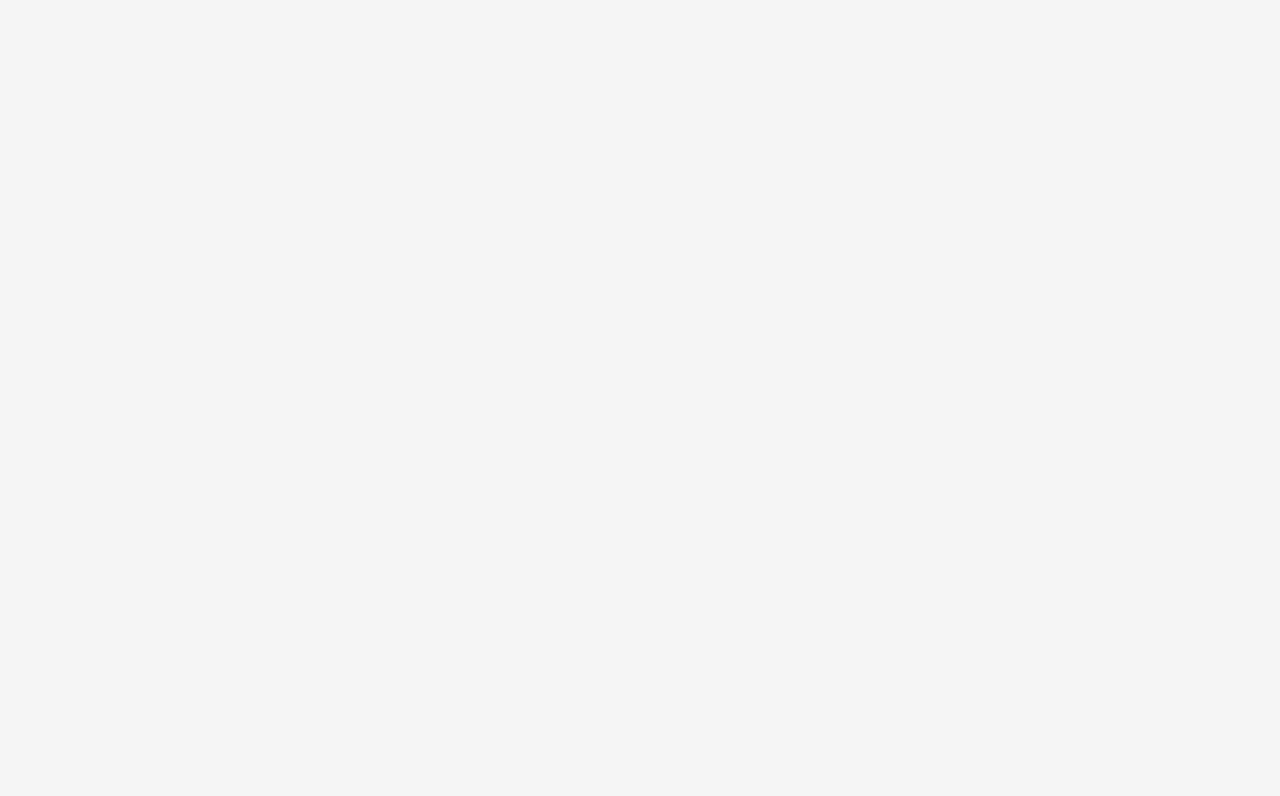
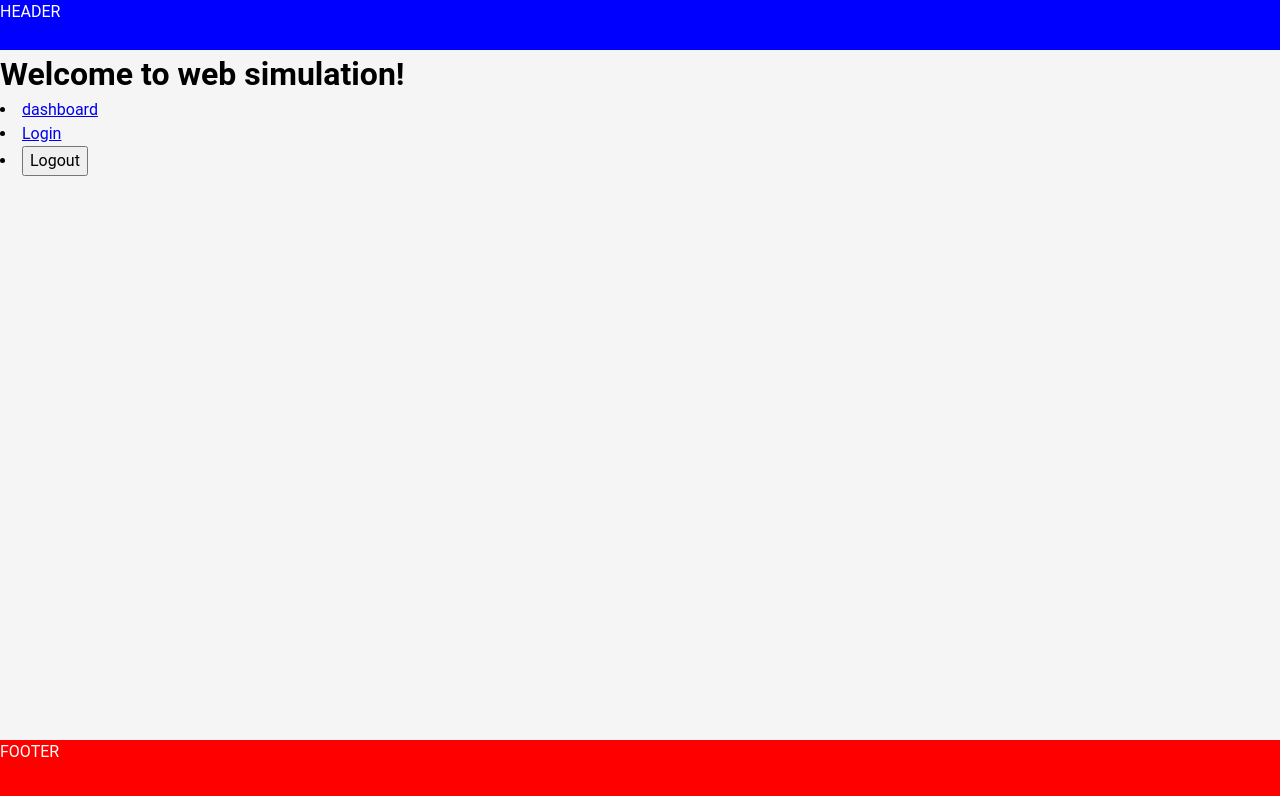
Before and after one commit to Naedri/company-simulation, a Next.js app in the folder client/: page / in a window 1280 px wide. Shown: the top 796 px of the page. Built offline with nearby package versions, Linux system fonts and the light colour scheme; no server answers.

Commit message:
[feat] init header footer layout

```diff
--- /dev/null
+++ b/client/components/footer.tsx
@@ -0,0 +1,25 @@
+import { useState } from "react";
+import Link from "next/link";
+import Error from "next/error";
+import { useRouter } from "next/router";
+import { getUserInfo, register } from "../utils/rest/auth";
+
+export default function Form() {
+    const router = useRouter();
+    const [loading, setLoading] = useState(false);
+    const [logError, setError] = useState<Error | null>(null);
+    const [logSuccess, setLogSuccess] = useState(false);
+
+    const footerStyle = {
+        backgroundColor: "red",
+        color: "white",
+        width: "100%",
+        height: "60px"
+    };
+
+    return (
+        <div className={"Footer"} style={footerStyle}>
+            FOOTER
+        </div>
+    );
+}
--- /dev/null
+++ b/client/components/header.tsx
@@ -0,0 +1,25 @@
+import { useState } from "react";
+import Link from "next/link";
+import Error from "next/error";
+import { useRouter } from "next/router";
+import { getUserInfo, register } from "../utils/rest/auth";
+
+export default function Form() {
+    const router = useRouter();
+    const [loading, setLoading] = useState(false);
+    const [logError, setError] = useState<Error | null>(null);
+    const [logSuccess, setLogSuccess] = useState(false);
+
+    const headerStyle = {
+        backgroundColor: "blue",
+        color: "white",
+        width: "100%",
+        height: "50px"
+    };
+
+    return (
+        <div className={"Header"} style={headerStyle}>
+            HEADER
+        </div>
+    );
+}
--- /dev/null
+++ b/client/components/layout.tsx
@@ -0,0 +1,27 @@
+import Header from "../components/header";
+import Footer from "../components/footer";
+import { CSSProperties } from "react";
+
+export default function Form(props) {
+    const layoutStyle : CSSProperties = {
+        display: "flex",
+        flexDirection: "column",
+        height: "100%",
+        width: "100%"
+    };
+    const contentStyle : CSSProperties = {
+        flex: 1,
+        display: "flex",
+        flexDirection: "column"
+    };
+
+    return (
+        <div className={"Layout"} style={layoutStyle}>
+            <Header />
+            <div className="Content" style={contentStyle}>
+                {props.children}
+            </div>
+            <Footer />
+        </div>
+    );
+}
--- a/client/pages/index.tsx
+++ b/client/pages/index.tsx
@@ -1,10 +1,14 @@
 import Link from "next/link";
 import { logout } from "../utils/rest/auth";
+import Layout from "../components/layout";
 
-export default function Home() {
-  return (<>{/*
-  <NavBar />
-  <ul>
+export default function Form() {
+    return (
+        <>
+        <Layout>
+            <h1>
+                Welcome to web simulation!
+            </h1>
             <li>
                 <Link href="/dashboard">
                     <a>dashboard</a>
@@ -18,8 +22,7 @@ export default function Home() {
             <li>
                 <button onClick={() => logout()}>Logout</button>
             </li>
-  </ul> */
-  }</>
-
+            </Layout>
+        </>
     );
 }
--- a/client/pages/login.tsx
+++ b/client/pages/login.tsx
@@ -23,8 +23,7 @@ export default function Form() {
       setLogSuccess(true);
       await router.replace("/");
     } else {
-      if (error?.response?.status === 404)
-        error.message =
+      if (error?.response?.status === 404) error.message =
           "Informations d'identification non valides. Veuillez réessayer";
       setError(error);
     }
```
Lines whose indentation alone changed are shown as unchanged.
